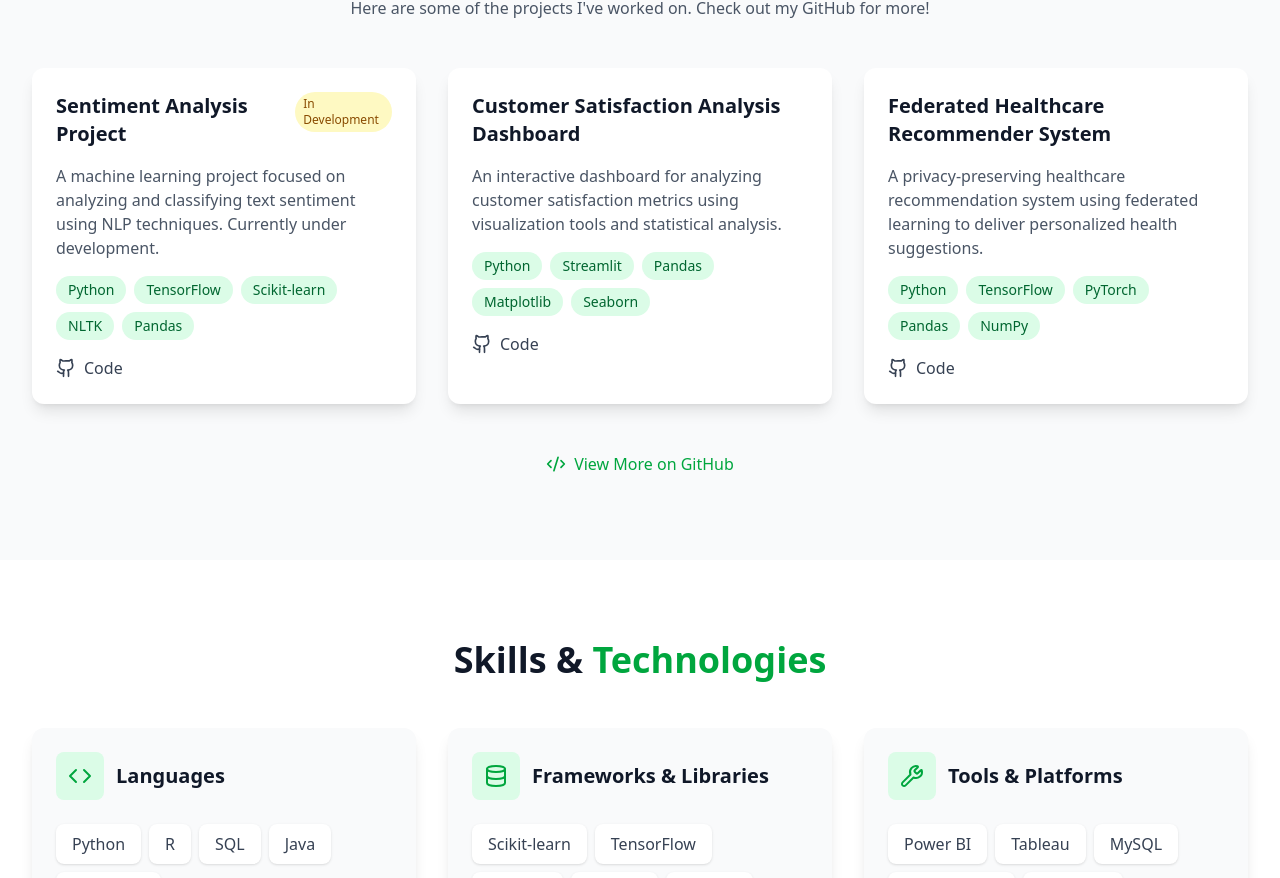
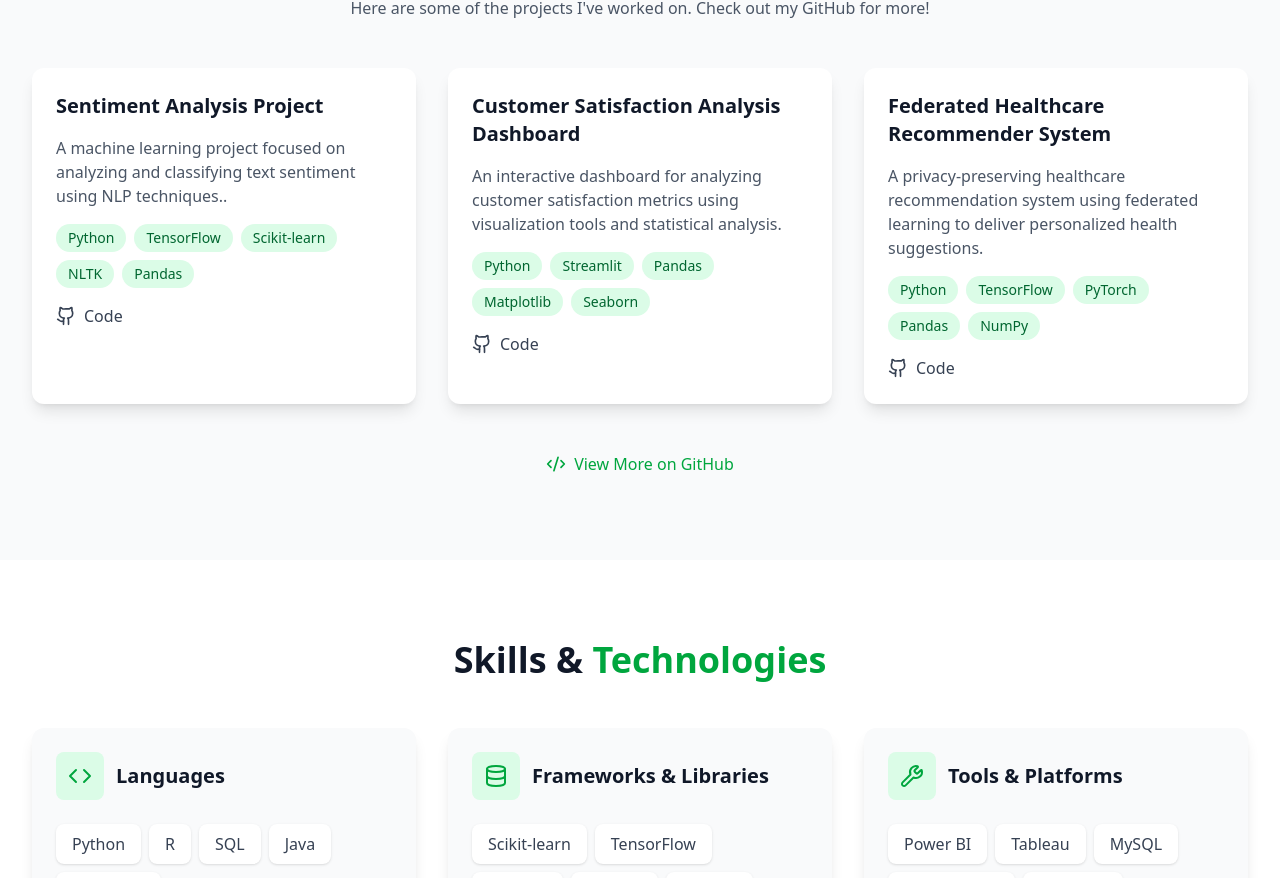
Before and after one commit to yohansmith/my-portfolio, a Next.js app: page / in a window 1280 px wide. Shown: the part 1396-2274 px from the top of the page. Built offline with nearby package versions, Linux system fonts and the light colour scheme.

Commit message:
Remove 'In Development' status from Sentiment Analysis project

```diff
--- a/src/components/Projects.tsx
+++ b/src/components/Projects.tsx
@@ -53,10 +53,10 @@ const projects: Project[] = [
   {
     title: "Sentiment Analysis Project",
     description:
-      "A machine learning project focused on analyzing and classifying text sentiment using NLP techniques. Currently under development.",
+      "A machine learning project focused on analyzing and classifying text sentiment using NLP techniques..",
     techStack: ["Python", "TensorFlow", "Scikit-learn", "NLTK", "Pandas"],
     github: "https://github.com/yohansmith/Sentiment-Analysis-Project",
-    isUnderDevelopment: true,
+    isUnderDevelopment: false,
   },
   {
     title: "Customer Satisfaction Analysis Dashboard",
```
